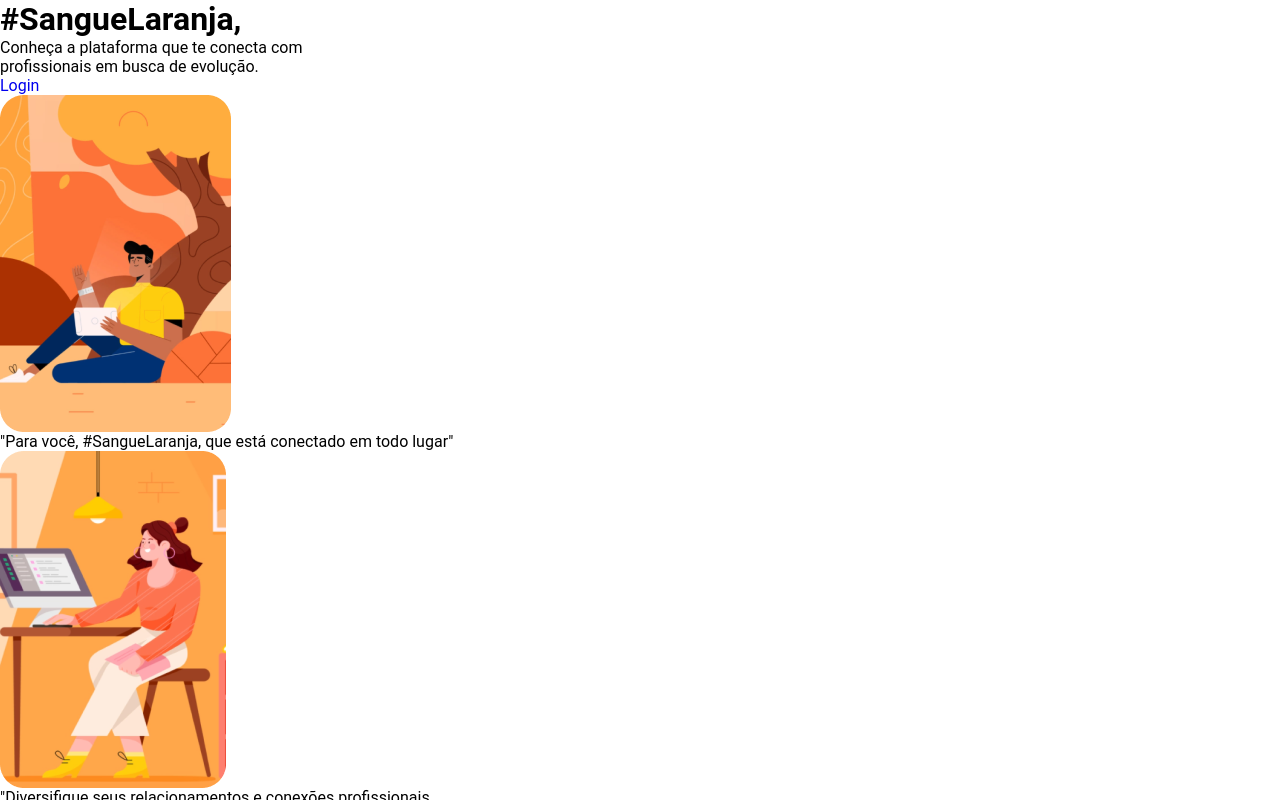
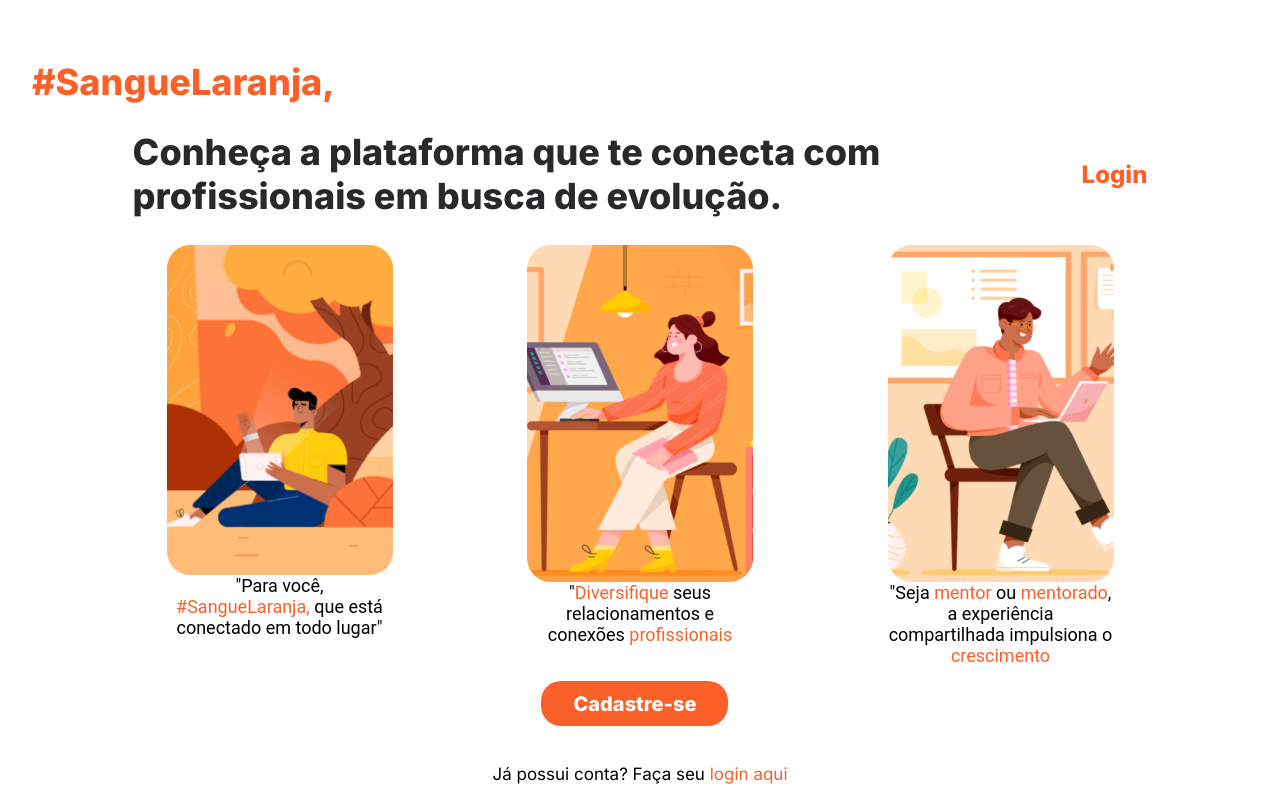
Before and after one commit to devmichaelviana/ShareOrangePlus, a React (Create React App) app: page / in a window 1280 px wide. Shown: the top 800 px of the page. Built offline with nearby package versions, Linux system fonts and the light colour scheme.

Commit message:
feat: finalização de estilo da tela de apresentação

```diff
--- a/src/pages/Home/home.css
+++ b/src/pages/Home/home.css
@@ -1,26 +1,146 @@
-*{
-  margin: 0;
-  padding: 0;
-  box-sizing: border-box;
+
+
+
+.wrapperHome{
+  width: 95%;
+  max-width: 1440px;
+  display: flex;
+  flex-direction: column;
+  justify-content: center;
+  align-items: center;
+
+  padding-top: 5%;
 }
 
-.cabecalho{
+.containerHome{
+  display: flex;
+  justify-content: space-between;
+  align-items: center;
+  flex-direction: column;
   width: 100%;
-  height: 150px;
-  background-color: #febba2;
-  display: flex;
-  align-items: center;
-  justify-content:right;
-  box-shadow: 4px 8px 4px rgba(0, 0, 0, 0.15);
+  height: 100vh;
 }
 
-.conect {
-  color: #fff;
-  background-color: #fe4400;
-  border: solid 2px #fff;
-  border-radius: 8px;
-  padding: 20px;
+.apresentacao{
+  display: flex;
+  justify-content: space-between;
+ flex-direction: column;
+ width: 100%;
+ gap: 30px;
+
+}
+
+.tituloApresentacao{
+font-family: 'Inter';
+font-style: normal;
+font-weight: 800;
+font-size: 36px;
+line-height: 100%;
+color: #FB6028;
+
+}
+
+.textoApresentacao{
+font-family: 'Inter';
+font-style: normal;
+font-weight: 700;
+font-size: 36px;
+color: #29292B;
+}
+
+.containerTexto{
+  display: flex;
+  justify-content: space-around;
+  align-items: center;
+}
+
+.informacoes{
+  display: flex;
+  width: 100%;
+  justify-content: space-evenly;
+
+  height: 425px;
+  padding: 27px 0px;
+}
+
+.ItemMenu{
+  display: flex;
+  flex-direction: column;
+  width: 226px;
+  height: 100%;
+  justify-content: space-between;
+}
+.titleItem{
+text-align: center;
+font-size: 18px;
+font-weight: 400;
+
+}
+
+.irCadastro{
+  display: flex;
+  height: 180px;
+  justify-content: space-evenly;
+  flex-direction: column;
+  align-items: center;
+}
+
+
+.laranja{
+color: #FB6028;
+
+}
+
+.cadastro {
+  color: #FE662E;;
+  background-color: #fff;
+  border-radius: 20px;
+  padding: 10px 30px;
   text-decoration: none;
   font-size: 18px;
-  margin: 20px;
+  margin-right: 10px;
+  width: 95px;
+  height: 27px;
 }
+
+.cadastro {
+font-family: 'Inter';
+font-style: normal;
+font-weight: 600;
+width: 187px;
+height: 45px;
+border-radius: 20px;
+font-size: 20px;
+background-color:#FB6028;
+display: flex;
+align-items: center;
+color: #fff;
+display: flex;
+justify-content: center;
+}
+
+.titleLogin{
+  font-family: 'Inter';
+  font-style: normal;
+  font-weight: 400;
+  font-size: 17px;
+  line-height: 21px;
+}
+
+
+.login {
+  font-family: 'Inter';
+  font-style: normal;
+  font-weight: 400;
+  font-size: 17px;
+  line-height: 21px;
+  color:#FB6028;
+  }
+.loginTop {
+  font-family: 'Inter';
+  font-style: normal;
+  font-weight: 600;
+  font-size: 24px;
+  line-height: 29px;
+  color: #FB6028;
+  }
```
